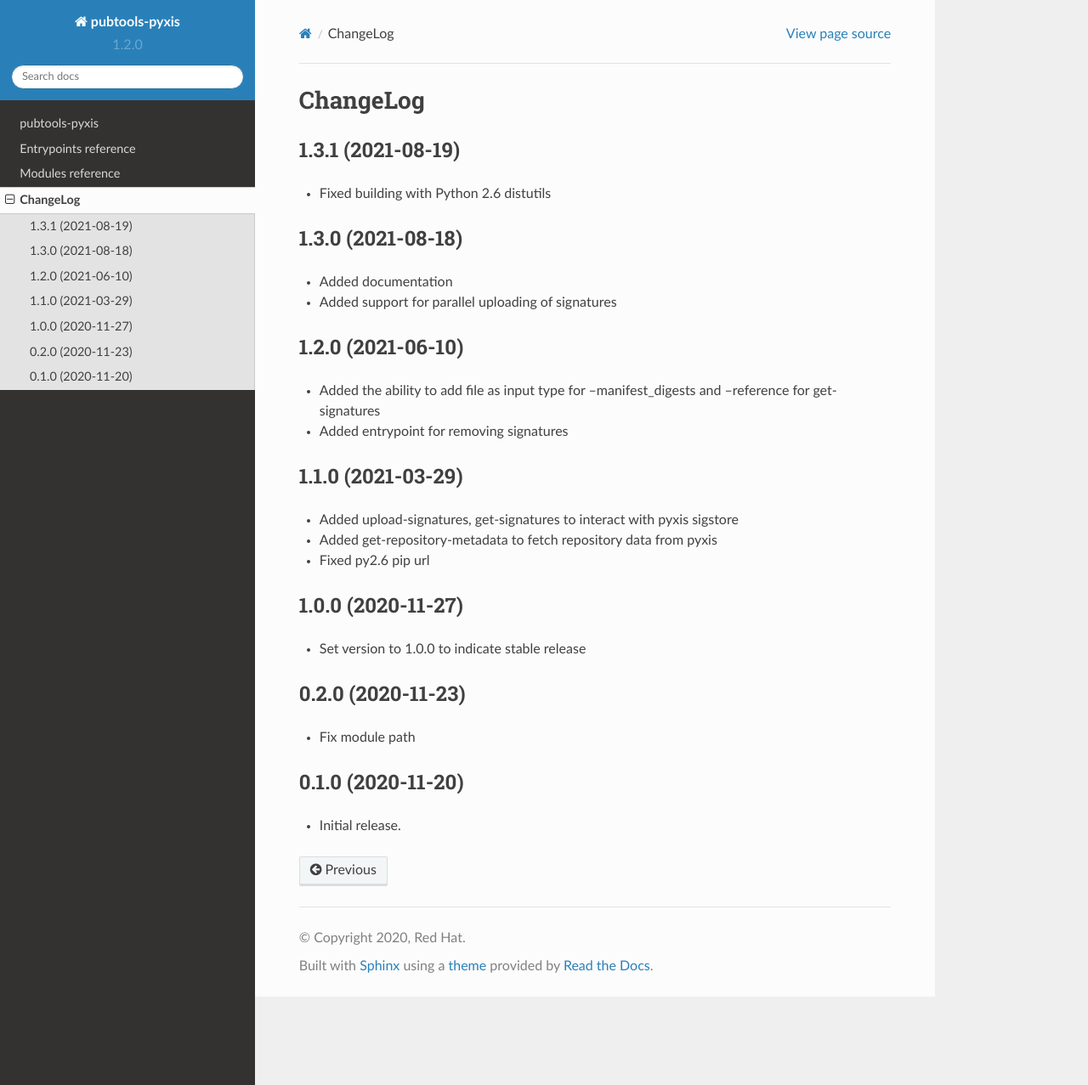
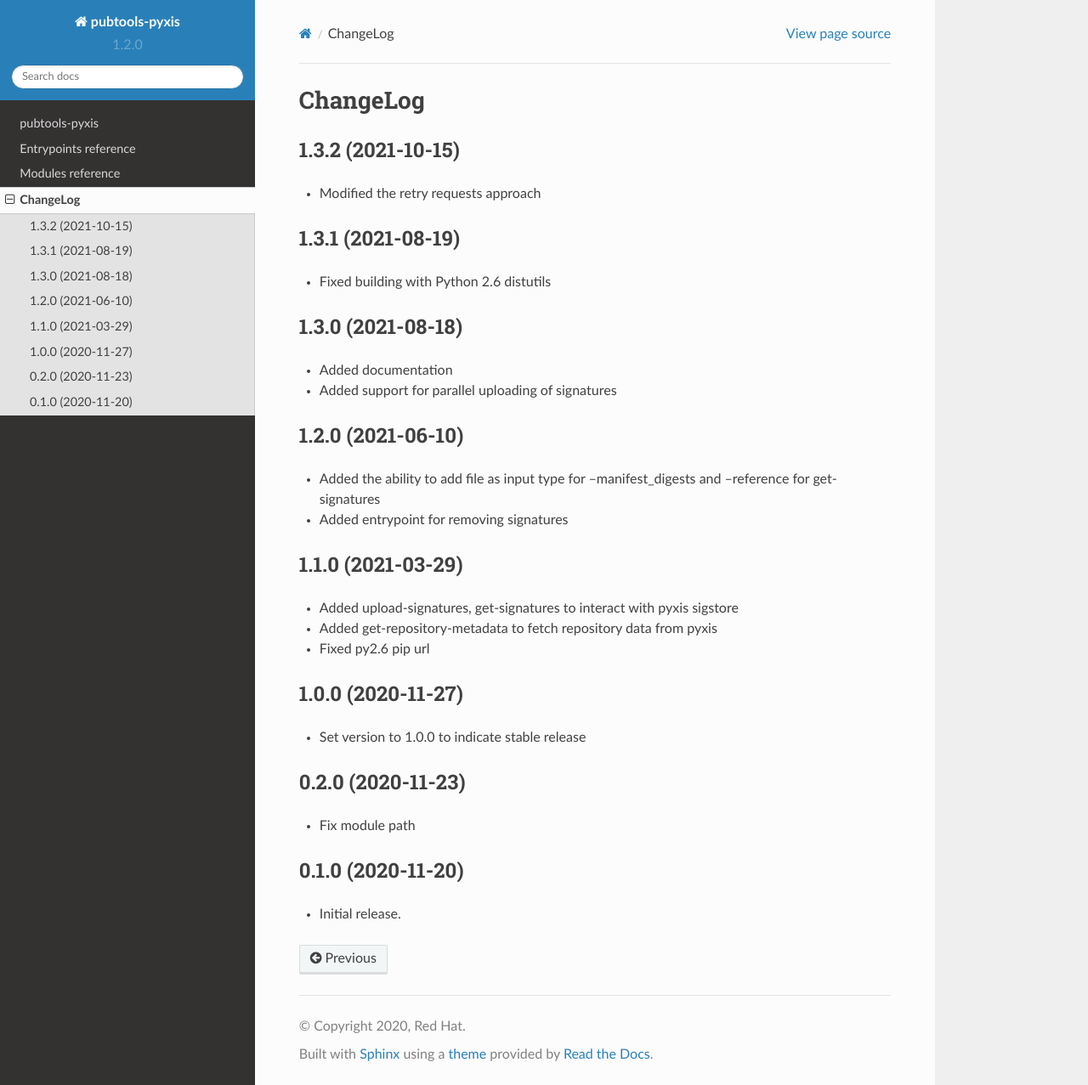
Before and after one commit to release-engineering/pubtools-pyxis, a Sphinx documentation site: the page built from docs/source/CHANGELOG.rst, in a window 1280 px wide and 1277 px high. Shown: the whole window at 85% size. Built offline with Sphinx 7.4.7 and the Read the Docs theme 2.0.0, drawn with Linux system fonts in a browser that asks for light colours.

Commit message:
Release v1.3.2 (#29)

```diff
--- a/docs/source/CHANGELOG.rst
+++ b/docs/source/CHANGELOG.rst
@@ -1,5 +1,10 @@
 ChangeLog
 =========
+
+1.3.2 (2021-10-15)
+------------------
+
+* Modified the retry requests approach
 
 1.3.1 (2021-08-19)
 ------------------
--- a/setup.py
+++ b/setup.py
@@ -75,7 +75,7 @@ if os.environ.get("READTHEDOCS", None):
 
 setup(
     name="pubtools-pyxis",
-    version="1.3.1",
+    version="1.3.2",
     description="Pubtools-pyxis",
     long_description=long_description,
     long_description_content_type='text/x-rst',
```
